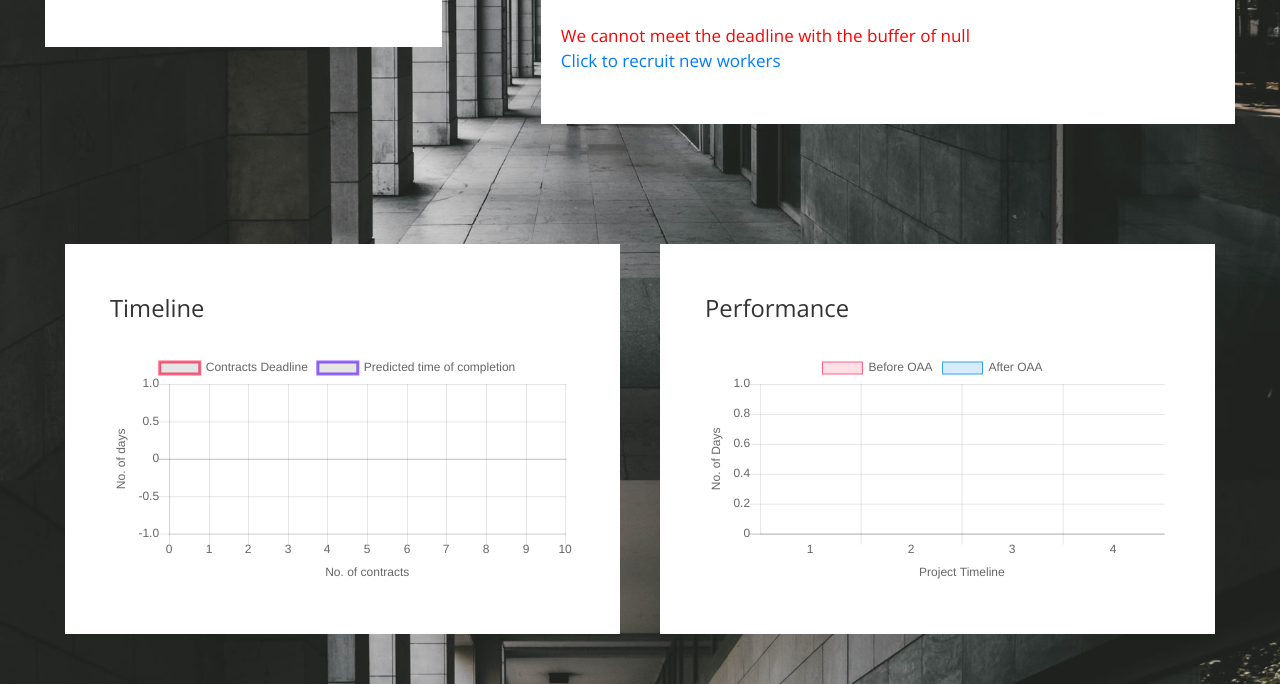
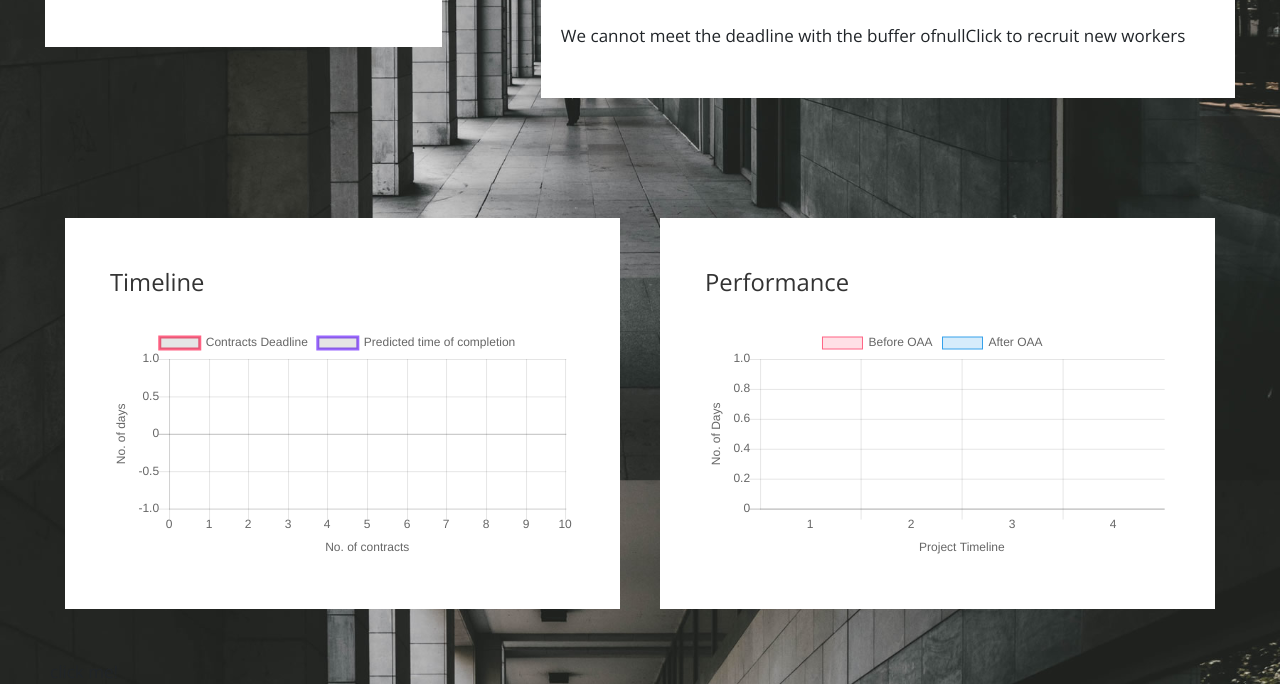
Before and after one commit to iamsid2/WorkExo, a plain HTML site: page templates/report.html in a window 1280 px wide. Shown: the part 373-1057 px from the top of the page. Drawn offline with nearby package versions, Linux system fonts and the light colour scheme; no server answers.

Commit message:
final push

```diff
--- a/templates/report.html
+++ b/templates/report.html
@@ -194,20 +194,18 @@
 
             }
             else{
-                alert += "We cannot meet the deadline with the buffer of " + buffer;
-                document.getElementById('msgalert').style.color = 'red';
+                alert += "We cannot meet the deadline with the buffer of" + buffer;
+                alert += "Click to recruit new workers";
+                var button = document.createElement("addWorkers");
+                    button.innerHTML = "click me!";
 
-              //   var button = document.createElement("button");
-              //       button.addEventListener("addWorkers", function() {
-              //           var loc = window.location.pathname;
-              //           var dir = loc.substring(0,loc.lastIndexOf('/'));
-              //           location.href= dir+"/product.html";
-              //       });
-              //
-              // document.body.appendChild(button);
+                    button.addEventListener("click", function() {
+                        var loc = window.location.pathname;
+                        var dir = loc.substring(0,loc.lastIndexOf('/'));
+                        location.href= dir+"/product.html";
+                    });
 
-              var ab = "<a href = products.html>Click to recruit new workers</a>"
-              document.getElementById('displayButton').innerHTML = ab;
+document.body.appendChild(button);
             }
             return alert;
         }
```
